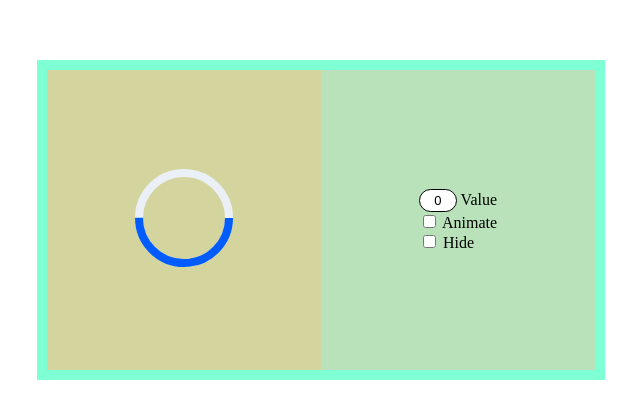
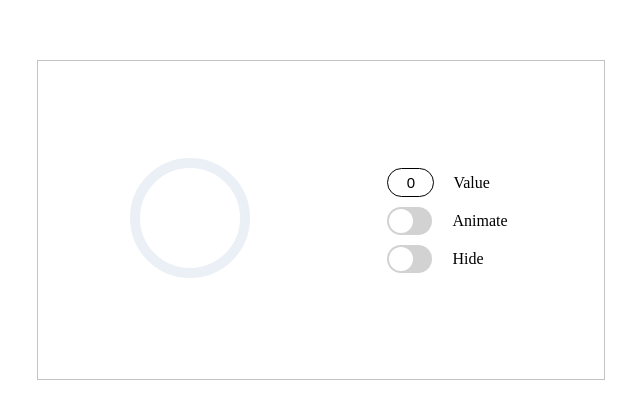
Before and after one commit to ikitka/ikitka.github.io, a plain HTML site: page index.html in a window 1280 px wide. Shown: the part 180-598 px from the top of the page, without its empty margins (319-959 px from the left). Drawn offline with Linux system fonts and the light colour scheme.

Commit message:
some changes 2

```diff
--- a/components/checkbox/Checkbox.js
+++ b/components/checkbox/Checkbox.js
@@ -1,47 +1,67 @@
 
 class Checkbox {
-    constructor(container) {
+  constructor(container, id, text) {
     this.container = container;
-      this.createProgress();
-      this.checkbox = this.container.querySelector('.checkbox-custom');
-      this.calculateRadius();
-      this.setValue(0);
+    this.createCheckbox(id, text);
   }
 
-    createCheckbox(rad) {
+  createCheckbox(id, text) {
     this.container.innerHTML = `
-        <svg class="progressCircle" viewBox="0 0 ${(rad + 5) * 2} ${(rad + 5) * 2}" width="${(rad + 5) * 2}" height="${(rad + 5) * 2}">
-          <circle class="progressCircleBack" cx="${rad + 5}" cy="${rad + 5}" r="${rad}"/>
-          <circle class="progressCircleFront" cx="${rad + 5}" cy="${rad + 5}" r="${rad}"/>
-        </svg>
+      <div class="checkbox-custom">
+        <input class="checkbox-input" type="checkbox" id="check-${id}">
+        <label class="checkbox-button" for="check-${id}"></label>
+        <label class="checkbox-text" for="check-${id}">${text}</label>
+      </div>
 
       <style>
         .checkbox-custom {
-              fill: none;
-              stroke: #005CFF;
-              stroke-width: 8px;
+          width: 100%;
+          height: 100%;
           background-color: transparent;
-              transform-origin: center;
+          display: flex;
+          justify-content: left;
+          align-items: center;
+          margin: 10px;
+          margin-left: 0px;
         }
 
-          .progressCircleBack {
-              fill: none;
-              stroke: #EAF0F6;
-              stroke-width: 8;
+        .checkbox-button {
+          background-color: #d2d2d2;
+          width: 45px;
+          height: 28px;
+          border-radius: 45px;
+          cursor: pointer;
+          position: relative;
+          transition: 0.1s;
+        }
+        .checkbox-button::before {
+          position: absolute;
+          content: '';
+          width: 24px;
+          height: 24px;
+          border-radius: 45px;
+          background-color: #fff;
+          margin: 2px;
+          transition: 0.1s;
+        }
+        .checkbox-input:checked + .checkbox-button {
+          background-color: #005CFF;
+        }
+        .checkbox-input:checked + .checkbox-button::before {
+          transform: translateX(17px);
+        }
+        .checkbox-input {
+          display: none;
+        }
+        .checkbox-text {
+          margin-left: 20px;
         }
       </style>
     `;
   }
 
-
-    setActive(active) {
-
-      active = !active;
-
-      if (active) {
-
-      } else {
+  getCheckbox() {
+    return this.container.querySelector('.checkbox-input');
+  }
 
 }
-    }
-  }
--- a/components/progress/Progress.js
+++ b/components/progress/Progress.js
@@ -1,18 +1,18 @@
 
 class Progress {
-  constructor(container, rad) {
+  constructor(container, rad, id) {
     this.container = container;
-    this.createProgress(rad);
-    this.circleFront = this.container.querySelector('.progress-circle-front');
+    this.createProgress(rad, id);
+    this.circleFront = this.container.querySelector(`.id-${id}`);
     this.calculateRadius();
     this.setValue(0);
   }
 
-  createProgress(rad) {
+  createProgress(rad, id) {
     this.container.innerHTML = `
       <svg class="progress-circle" viewBox="0 0 ${(rad + 5) * 2} ${(rad + 5) * 2}" width="${(rad + 5) * 2}" height="${(rad + 5) * 2}">
         <circle class="progress-circle-back" cx="${rad + 5}" cy="${rad + 5}" r="${rad}"/>
-        <circle class="progress-circle-front" cx="${rad + 5}" cy="${rad + 5}" r="${rad}"/>
+        <circle class="progress-circle-front id-${id}" cx="${rad + 5}" cy="${rad + 5}" r="${rad}"/>
       </svg>
 
       <style>
@@ -22,18 +22,22 @@ class Progress {
           }
         }
 
+        .progress-circle {
+          transform: rotate(-90deg);
+        }
         .progress-circle-front {
           fill: none;
           stroke: #005CFF;
-            stroke-width: 8px;
+          stroke-width: 10px;
           background-color: transparent;
           transform-origin: center;
+          transform: rotate(-90 60 60);
         }
 
         .progress-circle-back {
+          stroke-width: 10;
           fill: none;
           stroke: #EAF0F6;
-            stroke-width: 8;
         }
       </style>
     `;
@@ -47,7 +51,7 @@ class Progress {
     this.calculateRadius();
     const diameter    = this.radius * 2;
     const length      = Math.PI * diameter;
-    const degrees     = 180 + (value / 100) * 180;
+    const degrees     = ((value / 100) * 360);
     const dashLength  = (degrees / 360) * length;
     this.circleFront.style.strokeDasharray = `${dashLength} ${length}`;
   }
@@ -56,15 +60,25 @@ class Progress {
     if (animate) {
       this.circleFront.style.animation = 'rotate 3s linear infinite';
     } else {
-      this.circleFront.style.animation = 'none';
+      this.circleFront.style.webkitAnimationPlayState = 'paused'; // положение сохраняется
+      //this.circleFront.style.animation = 'none';                // положение сбрасывается
     }
   }
 
   setHide(hidden) {
+    // здесь только визуально элемент скрываем
     if (hidden) {
-      this.container.style.display = 'none';
+      this.container.style.visibility = 'hidden';
     } else {
-      this.container.style.display = '';
+      this.container.style.visibility = 'visible';
+    }
+
+    /* // а здесь скрываем элемент полностью
+    if (hidden) {
+      this.container.style.visibility = 'hidden';
+    } else {
+      this.container.style.visibility = 'visible';
+    }
+    */
   }
 }
-}
--- a/index.html
+++ b/index.html
@@ -7,47 +7,39 @@
 <link rel="stylesheet" href="style.css">
 </head>
 <body>
-
 <div id="main-container">
     <div id="progress-container">
-        <div id="progress-component">
-            <!-- Встраиваем компонент прогресса -->
-        </div>
+        <div id="progress-component"><!-- Встраиваем сюда компонент прогресса --></div>
     </div>
     <div id="control-container">
         <div id="control-container-list">
-            <div id="value-container" class="control-containers">
+            <div id="value-container">
                 <input id="value-input" type="number" min="0" max="100" value="0">
-                <label for="value-input">Value</label>
+                <label id="value-input-text" for="value-input">Value</label>
             </div>
-            <div id="animate-container" class="control-containers">
-                <input id="animate-checkbox" type="checkbox">
-                <label for="animate-checkbox">Animate</label>
-            </div>
-            <div id="hide-container" class="control-containers">
-                <input id="hide-checkbox" type="checkbox">
-                <label for="hide-checkbox">Hide</label>
-            </div>
+            <div id="animate-checkbox"></div>
+            <div id="hide-checkbox"></div>
         </div>
     </div>
 </div>
-
 <script src="components/progress/Progress.js"></script>
+<script src="components/checkbox/Checkbox.js"></script>
 <script>
     // Создаем экземпляр прогресс-бара
-    const progress = new Progress(document.getElementById('progress-component'), 45);
+    const progress = new Progress(document.getElementById('progress-component'), 55, 1);
 
-    const valueInput      = document.getElementById('value-input');
-    const animateCheckbox = document.getElementById('animate-checkbox');
-    const hideCheckbox    = document.getElementById('hide-checkbox');
+    // Находим и/или создаем элементы управления
+    const valueInput                 = document.getElementById('value-input');
+    const animateCheckboxContainer   = new Checkbox(document.getElementById('animate-checkbox'), 'check-1',  'Animate');
+    const hideCheckboxContainer      = new Checkbox(document.getElementById('hide-checkbox'),    'check-2',  'Hide');
 
+    // передаем в переменные именно элементы чекбокса
+    const animateCheckbox   = animateCheckboxContainer.getCheckbox();
+    const hideCheckbox      = hideCheckboxContainer.getCheckbox();
+
+    // Задаем необходимые события для управления компонентом
     valueInput.addEventListener('input', () => {
-        if (valueInput.value < 0) {
-            valueInput.value = 0;
-        }
-        if (valueInput.value > 100) {
-            valueInput.value = 100;
-        }
+        valueInput.value = (valueInput.value < 0) ? 0 : (valueInput.value > 100) ? 100 : valueInput.value;
         progress.setValue(parseInt(valueInput.value));
     });
 
@@ -58,7 +50,7 @@
     hideCheckbox.addEventListener('change', () => {
         progress.setHide(hideCheckbox.checked);
     });
+
 </script>
-
 </body>
 </html>
--- a/style.css
+++ b/style.css
@@ -1,48 +1,65 @@
 body {
+    height: 100vh;
+    margin: 0;
+
     box-sizing: border-box;
     display: flex;
     justify-content: center; /* Центрирование по горизонтали */
     align-items: center; /* Центрирование по вертикали */
-    height: 100vh;
-    margin: 0;
 }
 
 #main-container {
+    padding: 20px;
+
     width: 568px;
     height: 320px;
-    padding: 10px;
+    border: 1px solid #c4c4c4;
+
     display: flex;
     flex-direction: row;
     flex-wrap: wrap;
     box-sizing: border-box;
-    background-color: aquamarine;
 }
 
 
 #progress-container {
     width: 50%;
     height: 100%;
+
     display: flex;
     align-items: center;
     justify-content: center;
-    background-color: rgb(212, 212, 159);
 }
 #control-container {
     width: 50%;
     height: 100%;
+
     display: flex;
     align-items: center;
     justify-content: center;
-    background-color: rgb(185, 226, 187);
 }
 
 #value-input {
-    border-radius: 30px;
-    width: 30px;
-    font-size: 13px;
-    padding: 3px;
+    width: 41px;
+    height: 25px;
+    border-radius: 43px;
     border: 1px solid #000;
+    font-size: 15px;
     text-align: center;
+}
+#value-input-text {
+    margin-left: 15px;
+}
+#value-container {
+    margin: 10px;
+    margin-left: 0px;
+}
+
+#animate-checkbox {
+    display: block;
+}
+#hide-checkbox {
+    display: block;
 }
 
 /* Взял стиль устранения кнопок для инпутов числовых */
@@ -51,10 +68,6 @@ input[type=number]::-webkit-outer-spin-button {
   -webkit-appearance: none;
   margin: 0;
 }
-input[type=number] {
-  -moz-appearance: textfield; /* Устранение стилей Firefox */
-}
-
 
 
 @media (orientation: portrait) {
```
Lines whose indentation alone changed are shown as unchanged.
